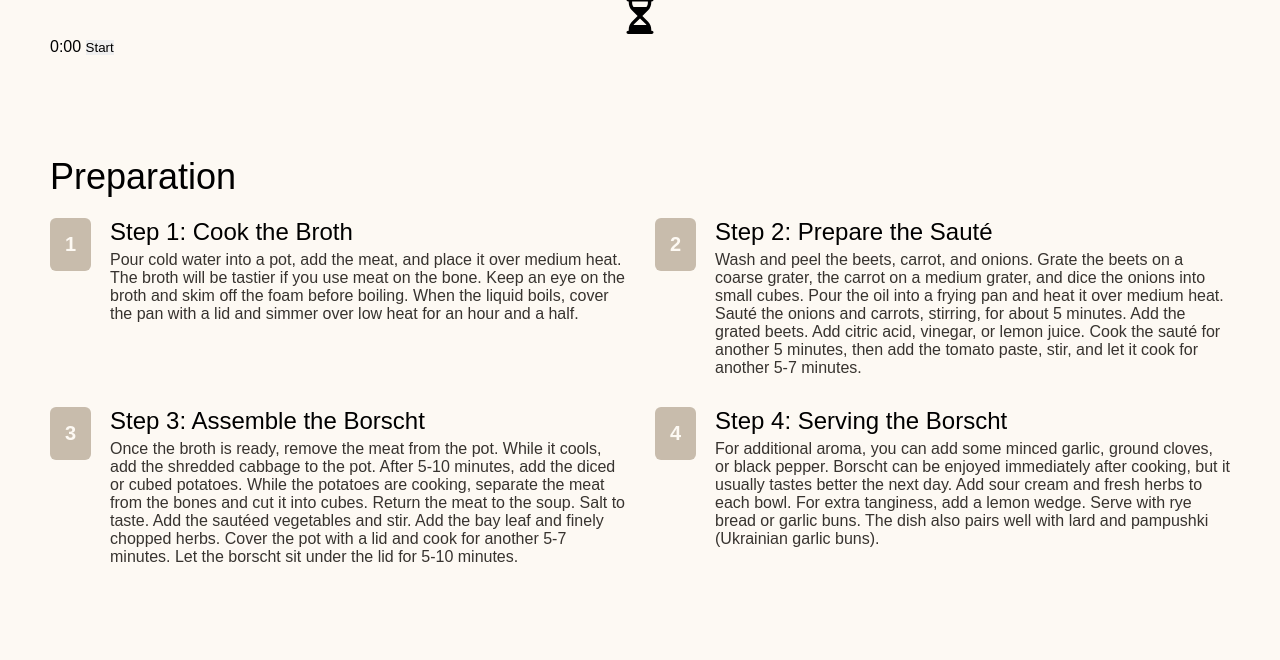
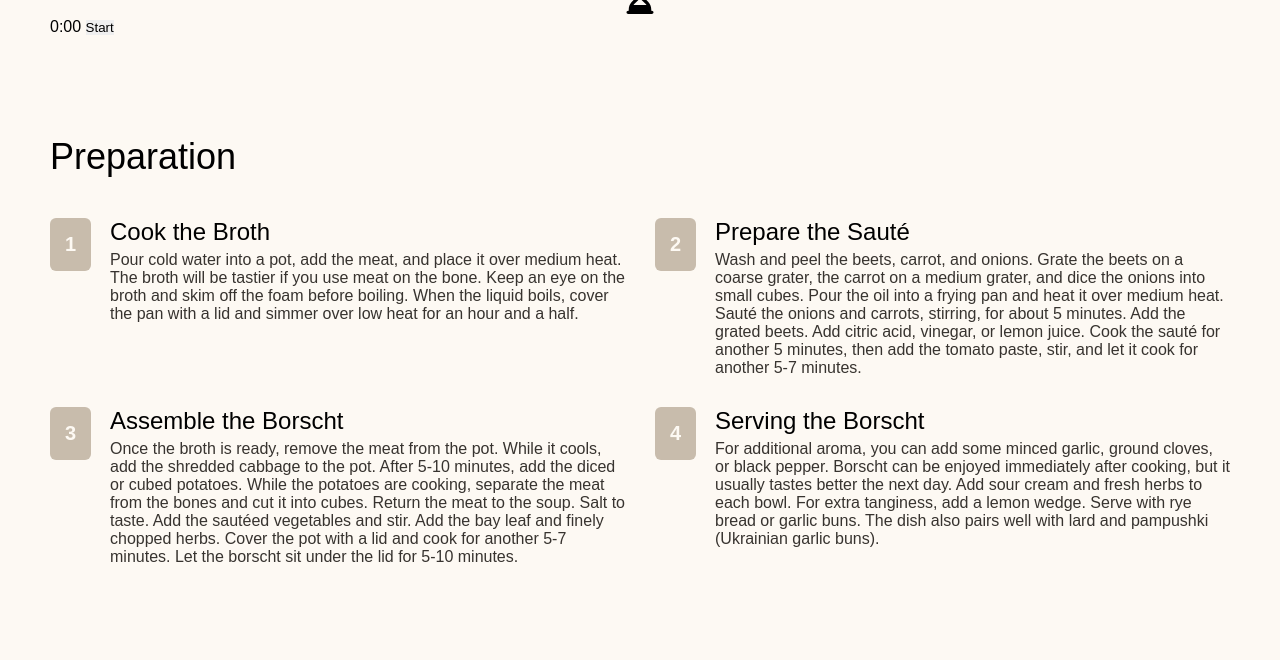
Before and after one commit to OlenaAndrushchenko/My-Favorite-Food-Web, a website: page index.html in a window 1280 px wide. Shown: the part 1130-1790 px from the top of the page. Drawn offline with Linux system fonts and the light colour scheme.

Commit message:
edited gap on preparation section and headlines

```diff
--- a/index.html
+++ b/index.html
@@ -76,19 +76,19 @@
             <h2>Preparation</h2>
             <div class="steps">
                 <div class="step">
-                    <h4 class="preparation-subtitle">Step 1: Cook the Broth</h4>
+                    <h4 class="preparation-subtitle">Cook the Broth</h4>
                     <p>Pour cold water into a pot, add the meat, and place it over medium heat. The broth will be tastier if you use meat on the bone. Keep an eye on the broth and skim off the foam before boiling. When the liquid boils, cover the pan with a lid and simmer over low heat for an hour and a half.</p>
                 </div>
                 <div class="step">
-                    <h4 class="preparation-subtitle">Step 2: Prepare the Sauté</h4>
+                    <h4 class="preparation-subtitle">Prepare the Sauté</h4>
                     <p>Wash and peel the beets, carrot, and onions. Grate the beets on a coarse grater, the carrot on a medium grater, and dice the onions into small cubes. Pour the oil into a frying pan and heat it over medium heat. Sauté the onions and carrots, stirring, for about 5 minutes. Add the grated beets. Add citric acid, vinegar, or lemon juice. Cook the sauté for another 5 minutes, then add the tomato paste, stir, and let it cook for another 5-7 minutes.</p>
                 </div>
                 <div class="step">
-                    <h4 class="preparation-subtitle">Step 3: Assemble the Borscht</h4>
+                    <h4 class="preparation-subtitle">Assemble the Borscht</h4>
                     <p>Once the broth is ready, remove the meat from the pot. While it cools, add the shredded cabbage to the pot. After 5-10 minutes, add the diced or cubed potatoes. While the potatoes are cooking, separate the meat from the bones and cut it into cubes. Return the meat to the soup. Salt to taste. Add the sautéed vegetables and stir. Add the bay leaf and finely chopped herbs. Cover the pot with a lid and cook for another 5-7 minutes. Let the borscht sit under the lid for 5-10 minutes.</p>
                 </div>
                 <div class="step">
-                    <h4 class="preparation-subtitle">Step 4: Serving the Borscht</h4>
+                    <h4 class="preparation-subtitle">Serving the Borscht</h4>
                     <p>For additional aroma, you can add some minced garlic, ground cloves, or black pepper. Borscht can be enjoyed immediately after cooking, but it usually tastes better the next day. Add sour cream and fresh herbs to each bowl. For extra tanginess, add a lemon wedge. Serve with rye bread or garlic buns. The dish also pairs well with lard and pampushki (Ukrainian garlic buns).</p>
                 </div>
             </div>
--- a/src/sass/components/_preparation.scss
+++ b/src/sass/components/_preparation.scss
@@ -1,5 +1,7 @@
 .preparation {
-
+    display: flex;
+    flex-direction: column;
+    gap: 40px;
 }
 
 .steps {
--- a/src/sass/global/_global.scss
+++ b/src/sass/global/_global.scss
@@ -18,7 +18,6 @@ h1 {
 
 h2 {
     font-size: 36px;
-    margin-bottom: 20px;
 }
 
 h3 {
```
Also changed, not shown: public/css/styles.css, 1 other file.
